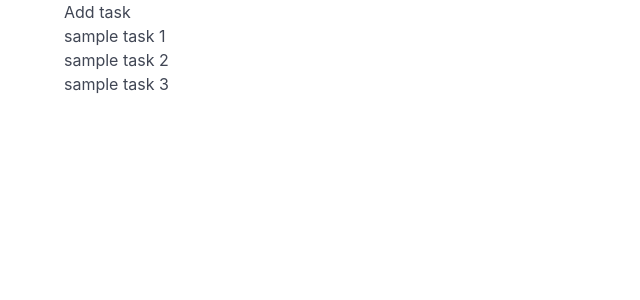
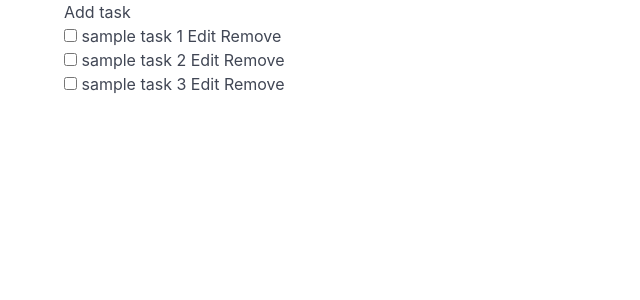
Before and after one commit to EdgeJay/hello-svelte, a Svelte app: page / in a window 1280 px wide. Shown: the top 300 px of the page, without its empty margins (0-640 px from the left). Built offline with nearby package versions, Linux system fonts and the light colour scheme.

Commit message:
add ui to edit, save and remove task item

```diff
--- a/src/components/TaskListItem.svelte
+++ b/src/components/TaskListItem.svelte
@@ -1,13 +1,61 @@
 <script lang="ts">
+  import { app } from '@/store.svelte';
   import { Task } from '@/models/tasks';
 
   interface Props {
     task: Task;
+    editMode: boolean;
   }
 
-  let { task }: Props = $props();
+  let { task, editMode }: Props = $props();
+  let checked = $state(task.done);
+  let editedDescription = $state(task.description);
+  let isEditing = $state(editMode);
+
+  const onDoneChange = () => {
+    task.toggleDone();
+  };
+
+  const onEdit = () => {
+    isEditing = true;
+  };
+
+  const onSave = () => {
+    isEditing = false;
+    task.description = editedDescription;
+  };
+
+  const onRemove = () => {
+    app.tasks = app.tasks.reduce((acc, t) => {
+      if (t.id !== task.id) {
+        acc.push(t);
+      }
+      return acc;
+    }, [] as Task[]);
+  };
 </script>
 
 <div>
-  <p>{task.description}</p>
+  <label class="checkbox">
+    <input type="checkbox" onchange={onDoneChange} bind:checked />
+    {#if !isEditing}
+      {#if checked}
+        <s>{task.description}</s>
+      {:else}
+        {task.description}
+      {/if}
+    {:else}
+      <input
+        type="text"
+        placeholder="Task description here"
+        bind:value={editedDescription}
+      />
+    {/if}
+  </label>
+  {#if !isEditing}
+    <button onclick={onEdit}>Edit</button>
+  {:else}
+    <button onclick={onSave}>Save</button>
+  {/if}
+  <button onclick={onRemove}>Remove</button>
 </div>
```
